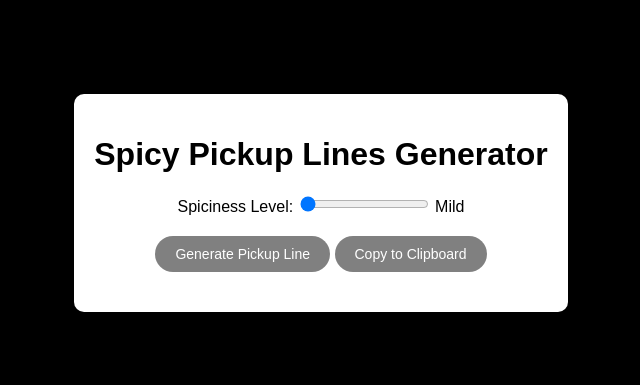
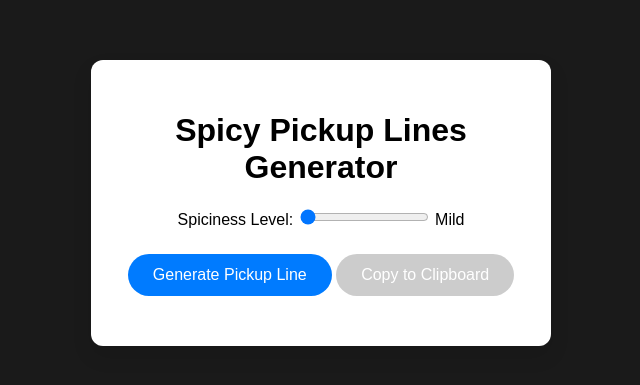
Before and after one commit to rxllie/Projects, an Electron app: page Hot Pepper/index.html in a window 854 px wide. Shown: the part 197-582 px from the top of the page, without its empty margins (106-746 px from the left). Drawn offline with Linux system fonts and the light colour scheme.

Commit message:
Update styles.css

```diff
--- a/Hot Pepper/styles.css
+++ b/Hot Pepper/styles.css
@@ -1,49 +1,57 @@
 body {
-  font-family: Arial, sans-serif;
+  font-family: 'Arial', sans-serif;
   margin: 0;
   padding: 0;
   display: flex;
   justify-content: center;
   align-items: center;
   height: 100vh;
-  background-color: black;
+  background-color: #1a1a1a; /* Slightly dark background for contrast */
 }
 
 .container {
   text-align: center;
-  background-color: white;
-  padding: 20px;
-  border-radius: 10px;
-  box-shadow: 0 0 10px rgba(0, 0, 0, 0.2);
+  background-color: #fff;
+  padding: 30px;
+  border-radius: 12px; /* Smoother rounded corners */
+  box-shadow: 0 10px 20px rgba(0, 0, 0, 0.1); /* Softer, wider shadow */
+  max-width: 400px; /* Prevent container from being too wide */
+  width: 100%;
 }
 
 .slider-container {
-  margin-bottom: 20px;
+  margin-bottom: 25px;
 }
 
 .pickup-line {
   margin-top: 20px;
-  font-size: 18px;
+  font-size: 20px;
   font-weight: bold;
+  color: #333; /* Darker text for better readability */
 }
 
 #copy-button:disabled {
-  background-color: gray;
+  background-color: #ccc;
   cursor: not-allowed;
 }
 
 button {
-  background-color: gray; /* Change button background color to gray */
+  background-color: #007bff; /* Button with a more vibrant color */
   color: white;
   border: none;
-  border-radius: 25px; /* Add rounded corners */
-  padding: 10px 20px;
-  font-size: 14px;
+  border-radius: 25px;
+  padding: 12px 25px; /* Larger padding for better touch targets */
+  font-size: 16px; /* Bigger text for better readability */
   cursor: pointer;
-  transition: background-color 0.3s, transform 0.2s;
+  transition: background-color 0.3s, transform 0.2s, box-shadow 0.2s;
 }
 
 button:hover {
-  background-color: darkgray; /* Change button color on hover */
+  background-color: #0056b3; /* Darker button color on hover */
   transform: scale(1.05);
+  box-shadow: 0 4px 12px rgba(0, 0, 0, 0.2); /* Slight shadow effect on hover */
 }
+
+button:active {
+  transform: scale(0.98); /* Slight shrink on click */
+}
```
